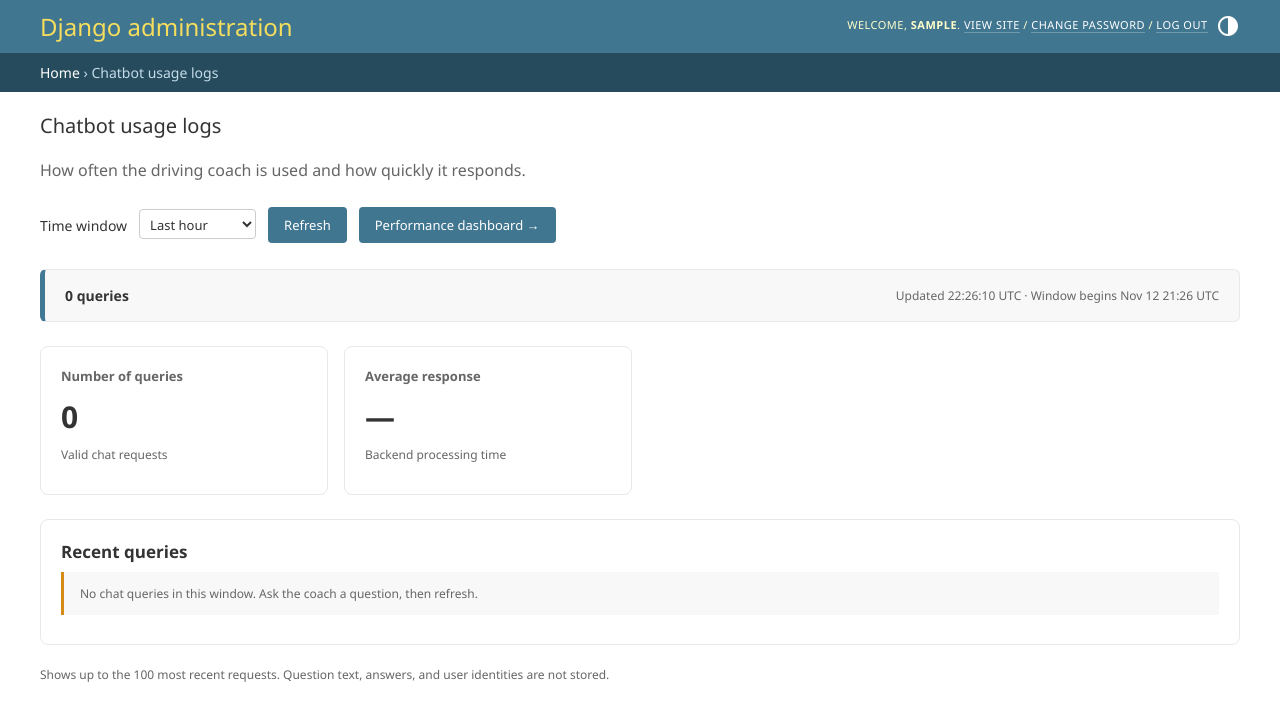
After one commit to arnav-sutraway/DriveWise, a Django app: page /admin/usage/ in a window 1280 px wide. The commit adds this page. Shown: the top 721 px of the page. Run offline with Django 5.2, Linux system fonts and the light colour scheme; the visitor is signed in with stand-in values (Sample User, id 1); data that the repository does not hold is empty.

Commit message:
Implemented user story 12: basic usage logs, and fixed a glitch where there was a yellow line across the screen. also added a link to admin pages from frontend/admin link

```diff
--- a/backend/apps/monitoring/metrics.py
+++ b/backend/apps/monitoring/metrics.py
@@ -15,7 +15,7 @@ from django.utils import timezone
 
 from apps.knowledge.services.embedding_generation import ConfigurationError
 
-from .models import PerformanceBucket
+from .models import PerformanceBucket, UsageLog
 
 logger = logging.getLogger(__name__)
 
@@ -138,5 +138,10 @@ def monitor_chat(view):
                 # Keep telemetry failure separate from the learner's response.
                 # Do not include exception payloads, prompts, or provider secrets.
                 logger.warning("Performance metrics could not be saved (%s).", type(error).__name__)
+            if outcome != "invalid":
+                try:
+                    UsageLog.objects.create(created_at=timezone.now(), response_ms=duration_ms, outcome=outcome)
+                except Exception as error:
+                    logger.warning("Usage log could not be saved (%s).", type(error).__name__)
 
     return wrapped
--- a/backend/apps/monitoring/reporting.py
+++ b/backend/apps/monitoring/reporting.py
@@ -5,11 +5,11 @@ from datetime import timedelta
 from math import ceil
 
 from django.conf import settings
-from django.db.models import Max, Sum
+from django.db.models import Avg, Count, Max, Sum
 from django.utils import timezone
 
 from .metrics import FAILURES, LATENCY_BOUNDS_MS, STAGES
-from .models import PerformanceBucket
+from .models import PerformanceBucket, UsageLog
 
 
 def format_ms(value):
@@ -84,3 +84,21 @@ def performance_report(minutes, now=None):
         "latency_limit": format_ms(latency_limit) if latency_limit else "Not set — baseline mode",
         "failure_limit": f"{failure_limit:g}%" if failure_limit else "Not set — baseline mode",
     }
+
+
+def usage_report(hours, now=None, limit=100):
+    """Query count, average response time, and the most recent individual requests."""
+    now = now or timezone.now()
+    start = now - timedelta(hours=hours)
+    logs = UsageLog.objects.filter(created_at__gt=start, created_at__lte=now)
+    totals = logs.aggregate(count=Count("id"), average=Avg("response_ms"))
+    return {
+        "total_queries": totals["count"],
+        "average": format_ms(totals["average"]) if totals["count"] else "—",
+        "logs": [
+            {"created_at": log.created_at, "response": format_ms(log.response_ms),
+             "outcome": FAILURES.get(log.outcome, "Success")}
+            for log in logs[:limit]
+        ],
+        "start": start, "updated_at": now,
+    }
--- a/backend/apps/monitoring/templates/monitoring/admin_index.html
+++ b/backend/apps/monitoring/templates/monitoring/admin_index.html
@@ -4,6 +4,7 @@
 <div class="module">
   <h2>System performance</h2>
   <p style="padding: 0 16px 12px"><a href="{% url 'performance' %}">Open chatbot performance dashboard →</a></p>
+  <p style="padding: 0 16px 12px"><a href="{% url 'usage' %}">View chatbot usage logs →</a></p>
 </div>
 {{ block.super }}
 {% endblock %}
--- a/backend/apps/monitoring/templates/monitoring/performance.html
+++ b/backend/apps/monitoring/templates/monitoring/performance.html
@@ -17,6 +17,7 @@
     </select>
     <button type="submit" class="button">Refresh</button>
     <label class="refresh-toggle"><input type="checkbox" id="auto-refresh" checked> Refresh every 30 seconds</label>
+    <a href="{% url 'usage' %}" class="button">Usage logs →</a>
   </form>
 
   {% if unavailable %}
--- /dev/null
+++ b/backend/apps/monitoring/templates/monitoring/usage.html
@@ -0,0 +1,44 @@
+{% extends "admin/base_site.html" %}
+{% load static %}
+
+{% block extrastyle %}{{ block.super }}<link rel="stylesheet" href="{% static 'monitoring/performance.css' %}">{% endblock %}
+{% block breadcrumbs %}<div class="breadcrumbs"><a href="{% url 'admin:index' %}">Home</a> &rsaquo; Chatbot usage logs</div>{% endblock %}
+{% block nav-sidebar %}{% endblock %}
+
+{% block content %}
+<div class="performance">
+  <p class="intro">How often the driving coach is used and how quickly it responds.</p>
+  <form method="get" class="performance-toolbar">
+    <label for="window">Time window</label>
+    <select id="window" name="window">
+      <option value="1" {% if hours == 1 %}selected{% endif %}>Last hour</option>
+      <option value="24" {% if hours == 24 %}selected{% endif %}>Last 24 hours</option>
+    </select>
+    <button type="submit" class="button">Refresh</button>
+    <a href="{% url 'performance' %}" class="button">Performance dashboard →</a>
+  </form>
+
+  {% if unavailable %}
+    <div class="performance-banner warning" role="alert"><strong>Usage logs unavailable</strong><p>Usage data could not be read. Refresh to try again.</p></div>
+  {% else %}
+    <div class="performance-banner" role="status">
+      <strong>{{ total_queries }} queries</strong>
+      <span>Updated {{ updated_at|date:"H:i:s T" }} · Window begins {{ start|date:"M j H:i T" }}</span>
+    </div>
+    <div class="metric-grid">
+      <section class="metric-card"><h2>Number of queries</h2><p class="metric-value">{{ total_queries }}</p><p>Valid chat requests</p></section>
+      <section class="metric-card"><h2>Average response</h2><p class="metric-value">{{ average }}</p><p>Backend processing time</p></section>
+    </div>
+    <section class="performance-section">
+      <h2>Recent queries</h2>
+      {% if logs %}
+      <div class="table-scroll"><table>
+        <thead><tr><th scope="col">Timestamp</th><th scope="col">Response time</th><th scope="col">Outcome</th></tr></thead>
+        <tbody>{% for log in logs %}<tr><td>{{ log.created_at|date:"Y-m-d H:i:s T" }}</td><td>{{ log.response }}</td><td>{{ log.outcome }}</td></tr>{% endfor %}</tbody>
+      </table></div>
+      {% else %}<p class="empty-note">No chat queries in this window. Ask the coach a question, then refresh.</p>{% endif %}
+    </section>
+    <p class="performance-footnote">Shows up to the 100 most recent requests. Question text, answers, and user identities are not stored.</p>
+  {% endif %}
+</div>
+{% endblock %}
--- a/backend/apps/monitoring/views.py
+++ b/backend/apps/monitoring/views.py
@@ -5,7 +5,7 @@ from django.db import DatabaseError
 from django.template.response import TemplateResponse
 from django.views.decorators.http import require_GET
 
-from .reporting import performance_report
+from .reporting import performance_report, usage_report
 
 logger = logging.getLogger(__name__)
 
@@ -23,3 +23,18 @@ def performance(request):
         context["unavailable"] = True
         status = 503
     return TemplateResponse(request, "monitoring/performance.html", context, status=status)
+
+
+@require_GET
+def usage(request):
+    # The URL wraps this view in admin.site.admin_view (active staff + no caching).
+    hours = 24 if request.GET.get("window") == "24" else 1
+    context = {**admin.site.each_context(request), "title": "Chatbot usage logs", "hours": hours}
+    status = 200
+    try:
+        context.update(usage_report(hours))
+    except DatabaseError:
+        logger.warning("Usage logs could not be read.")
+        context["unavailable"] = True
+        status = 503
+    return TemplateResponse(request, "monitoring/usage.html", context, status=status)
--- a/backend/config/urls.py
+++ b/backend/config/urls.py
@@ -1,11 +1,12 @@
 from django.contrib import admin
 from django.urls import include, path
 
-from apps.monitoring.views import performance
+from apps.monitoring.views import performance, usage
 
 
 urlpatterns = [
     path("admin/performance/", admin.site.admin_view(performance), name="performance"),
+    path("admin/usage/", admin.site.admin_view(usage), name="usage"),
     path("admin/", admin.site.urls),
     path("api/v1/", include("apps.api.urls")),
     path("", include("apps.frontend.urls")),
--- a/frontend/src/components/LearningWorkspace.jsx
+++ b/frontend/src/components/LearningWorkspace.jsx
@@ -2,6 +2,9 @@ import { useState } from 'react';
 import { CoachChat } from './index.js';
 import IntersectionScene from './IntersectionScene.jsx';
 import ParkingSimulator from './ParkingSimulator.jsx';
+
+// In development Vite (port 5173) and Django (port 8000) are separate servers; in production Django serves both.
+const ADMIN_URL = import.meta.env.DEV ? 'http://127.0.0.1:8000/admin/' : '/admin/';
 
 export default function LearningWorkspace() {
   const [experience, setExperience] = useState('lesson');
@@ -40,6 +43,7 @@ export default function LearningWorkspace() {
         <div className="topbar-right">
           <span className="practice-tag"><i />Practice mode</span>
           <a href="#quick-rules" onClick={() => setExperience('lesson')}>Quick rules <span>↗</span></a>
+          <a href={ADMIN_URL}>Admin <span>↗</span></a>
         </div>
       </header>
       <nav className="main-nav" aria-label="Main navigation">
--- a/frontend/src/styles.css
+++ b/frontend/src/styles.css
@@ -614,6 +614,7 @@ a:focus-visible, button:focus-visible, textarea:focus-visible {
 }
 
 .main-nav > button {
+  position: relative;
   height: 100%;
   padding: 0;
   border: 0;
```
Also changed, not shown: backend/apps/monitoring/models.py (+11 -0 lines), backend/apps/monitoring/tests.py (+31 -2 lines), README.md, backend/apps/monitoring/migrations/0002_usage_log.py (added).
